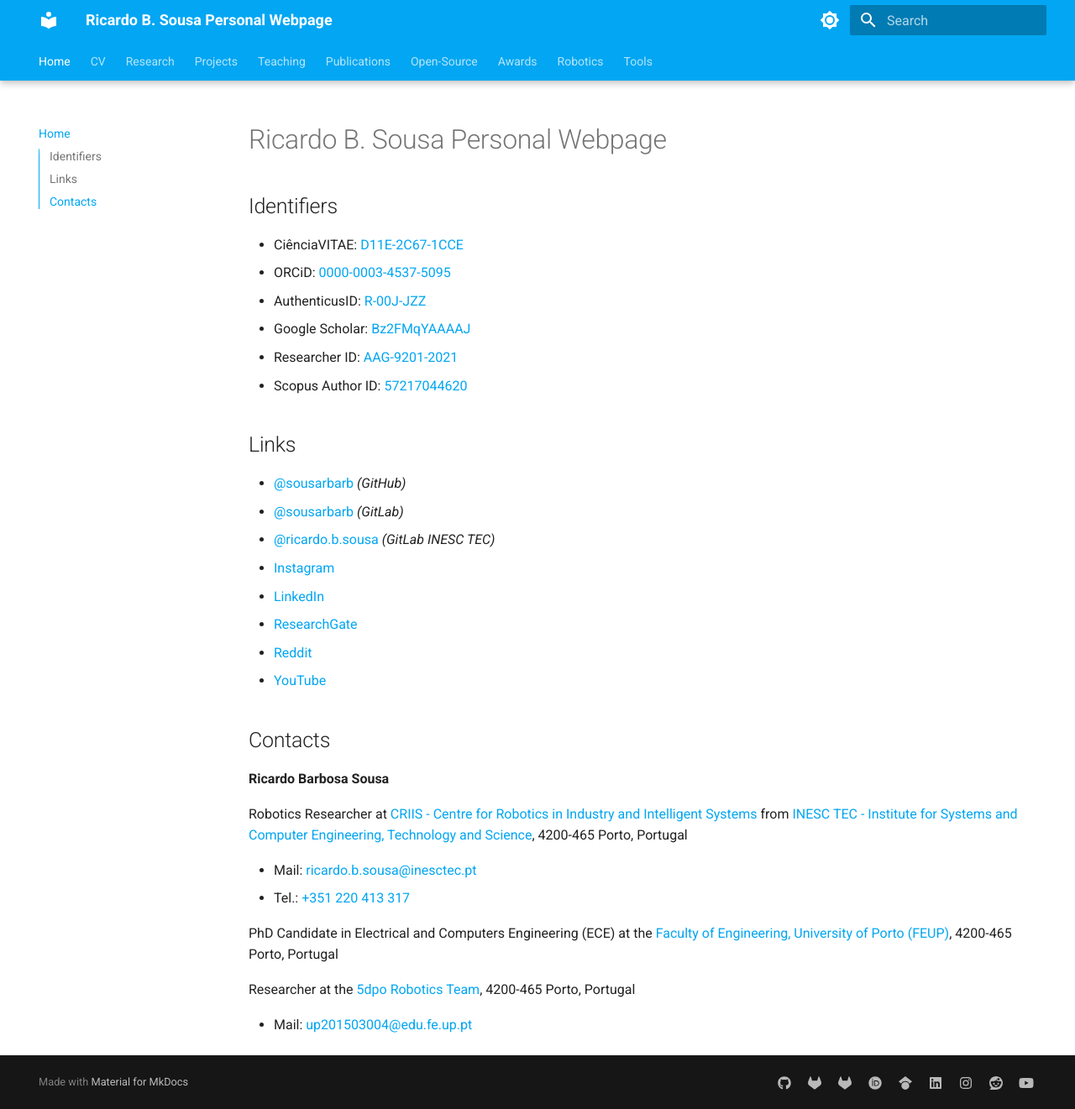
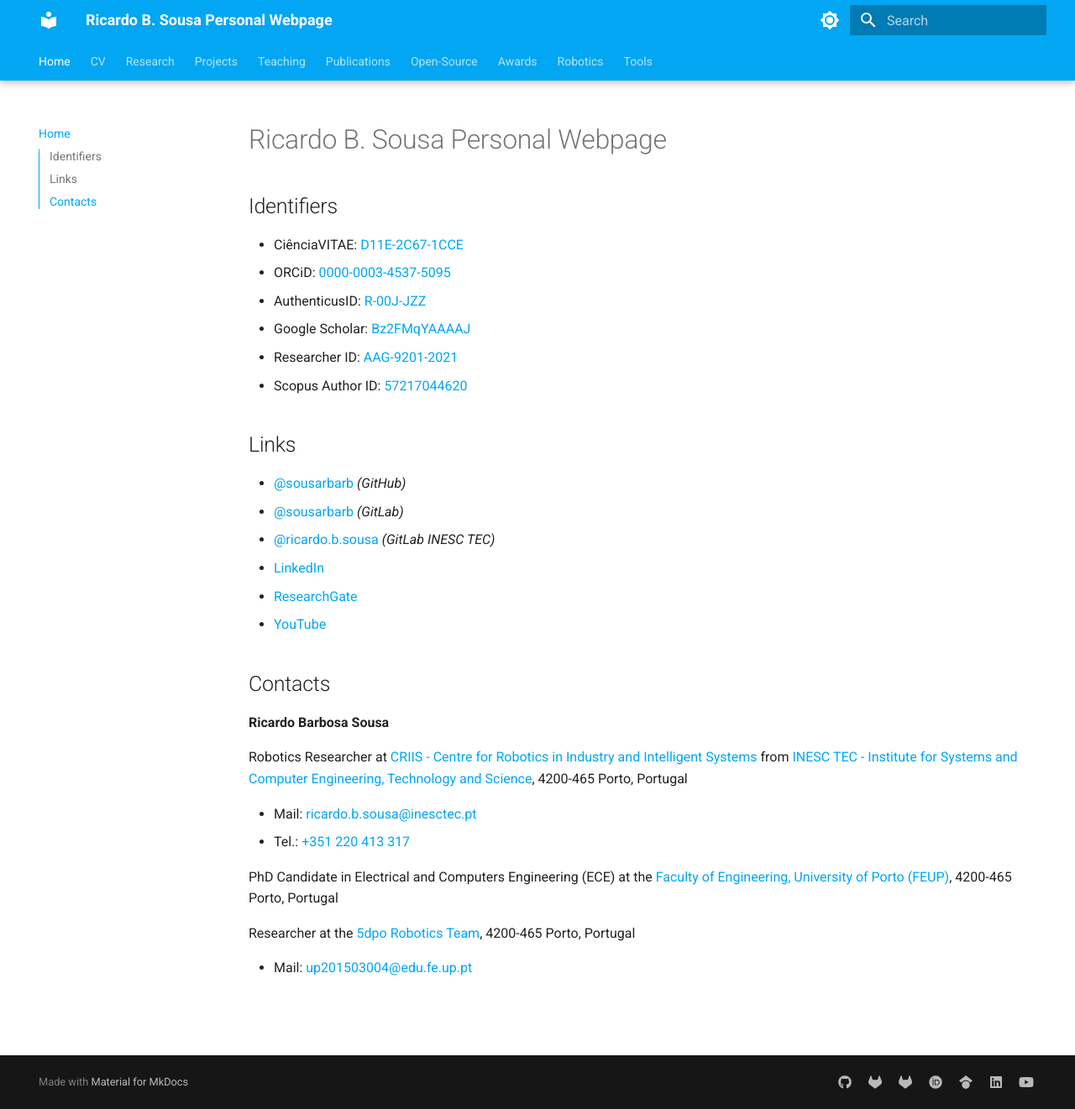
Before and after one commit to sousarbarb/sousarbarb.github.io, an MkDocs documentation site: the page built from docs/index.md, in a window 1280 px wide and 1321 px high. Shown: the whole window at 84% size. Built offline with MkDocs 1.6.1 and Material for MkDocs 9.7.7, drawn with Linux system fonts in a browser that asks for light colours.

Commit message:
remove stuff

```diff
--- a/docs/index.md
+++ b/docs/index.md
@@ -15,10 +15,8 @@
 - [@sousarbarb](https://gitlab.com/sousarbarb) _(GitLab)_
 - [@ricardo.b.sousa](https://gitlab.inesctec.pt/ricardo.b.sousa)
   _(GitLab INESC TEC)_
-- [Instagram](https://www.instagram.com/sousarbarb97/)
 - [LinkedIn](https://www.linkedin.com/in/sousa-ricardob/)
 - [ResearchGate](https://www.researchgate.net/profile/Ricardo-Sousa-19)
-- [Reddit](https://www.reddit.com/user/sousarbarb97)
 - [YouTube](https://www.youtube.com/channel/UCXTR8mMlG0VOC_06PKg5KBQ)
 
 ## Contacts
--- a/mkdocs.yml
+++ b/mkdocs.yml
@@ -59,12 +59,6 @@ extra:
     - icon: fontawesome/brands/linkedin
       link: https://www.linkedin.com/in/sousa-ricardob/
       name: LinkedIn
-    - icon: fontawesome/brands/instagram
-      link: https://www.instagram.com/sousarbarb97/
-      name: Instagram
-    - icon: fontawesome/brands/reddit
-      link: https://www.reddit.com/user/sousarbarb97/
-      name: Reddit
     - icon: fontawesome/brands/youtube
       link: https://www.youtube.com/channel/UCXTR8mMlG0VOC_06PKg5KBQ/
       name: YouTube Channel @RicardoBSousa
```
